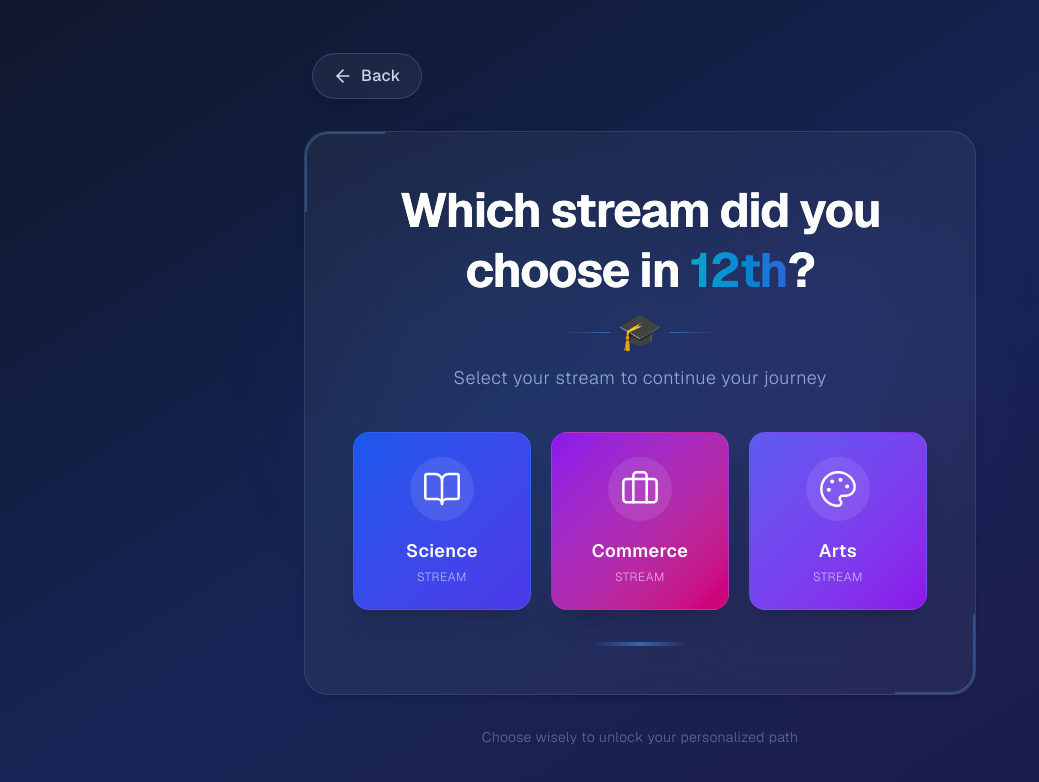
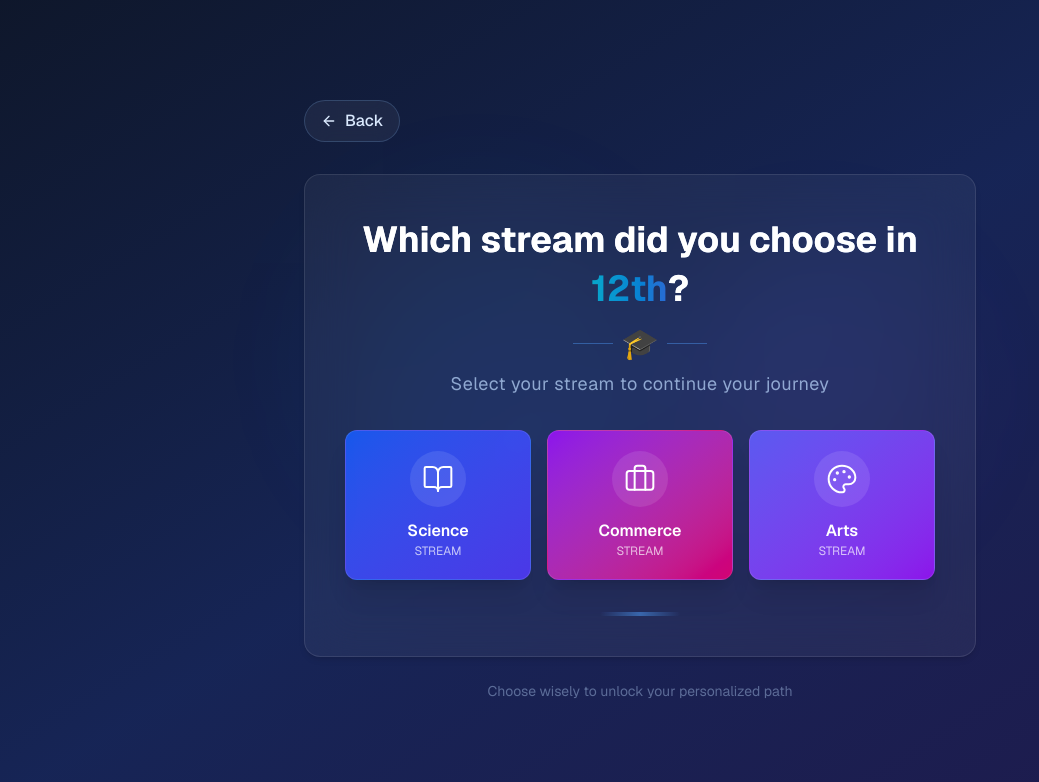
Before and after one commit to muntasir-developer/AYG, a Next.js app: page /quest2 in a window 1280 px wide. Shown: the top 782 px of the page, without its empty margins (0-1039 px from the left). Built offline with nearby package versions, Linux system fonts and the light colour scheme.

Commit message:
Add some changes

```diff
--- a/src/app/quest2/page.tsx
+++ b/src/app/quest2/page.tsx
@@ -8,175 +8,99 @@ const Page: React.FC = () => {
 
   return (
     <section className="min-h-screen flex flex-col items-center justify-center px-4 sm:px-6 lg:px-12 bg-gradient-to-br from-slate-900 via-blue-950 to-indigo-950 font-sans relative overflow-hidden">
-      {/* Animated Background Elements */}
-      <div className="absolute inset-0 overflow-hidden pointer-events-none">
-        <div className="absolute top-1/4 left-1/4 w-64 h-64 sm:w-80 sm:h-80 lg:w-96 lg:h-96 bg-blue-500/10 rounded-full blur-3xl animate-pulse"></div>
+      {/* Background Glow */}
+      <div className="absolute inset-0 pointer-events-none">
+        <div className="absolute top-1/4 left-1/4 w-56 h-56 sm:w-80 sm:h-80 bg-blue-500/10 rounded-full blur-3xl animate-pulse"></div>
         <div
-          className="absolute bottom-1/3 right-1/4 w-56 h-56 sm:w-72 sm:h-72 lg:w-80 lg:h-80 bg-indigo-500/10 rounded-full blur-3xl animate-pulse"
+          className="absolute bottom-1/3 right-1/4 w-48 h-48 sm:w-72 sm:h-72 bg-indigo-500/10 rounded-full blur-3xl animate-pulse"
           style={{ animationDelay: "1s" }}
         ></div>
       </div>
 
       {/* Back Button */}
-      <div className="w-full max-w-2xl mb-6 sm:mb-8 flex justify-start relative z-10 px-2">
+      <div className="w-full max-w-2xl mb-6 sm:mb-8 flex justify-start relative z-10">
         <button
-          type="button"
           onClick={() => router.back()}
-          aria-label="Go back"
-          className="group flex items-center gap-2 px-4 sm:px-5 py-2 sm:py-2.5 rounded-full bg-white/5 backdrop-blur-md shadow-lg border border-blue-300/20
-                     text-blue-100/90 font-medium hover:bg-white/10 hover:border-blue-300/40 hover:text-white
-                     transition-all duration-300 hover:shadow-blue-500/20 hover:shadow-xl text-sm sm:text-base"
+          className="group flex items-center gap-2 px-4 py-2 rounded-full bg-white/5 backdrop-blur-md border border-blue-300/20
+                     text-blue-100 font-medium hover:bg-white/10 hover:border-blue-300/40
+                     transition-all duration-300"
         >
-          <ArrowLeft className="w-4 h-4 sm:w-5 sm:h-5 transition-transform duration-300 group-hover:-translate-x-1" />
-          <span className="tracking-wide">Back</span>
+          <ArrowLeft className="w-4 h-4 group-hover:-translate-x-1 transition-transform" />
+          <span className="text-sm sm:text-base">Back</span>
         </button>
       </div>
 
       {/* Main Card */}
-      <div
-        className="bg-white/5 backdrop-blur-2xl rounded-2xl sm:rounded-3xl shadow-md border border-white/10 w-full max-w-2xl p-6 sm:p-8 md:p-10 lg:p-12 relative z-10
-                      hover:border-white/20 transition-all duration-700 hover:shadow-blue-500/10 mx-2"
-      >
-        {/* Decorative Corner Elements */}
-        <div className="absolute top-0 left-0 w-12 h-12 sm:w-16 sm:h-16 lg:w-20 lg:h-20 border-t-2 border-l-2 border-blue-400/30 rounded-tl-2xl sm:rounded-tl-3xl"></div>
-        <div className="absolute bottom-0 right-0 w-12 h-12 sm:w-16 sm:h-16 lg:w-20 lg:h-20 border-b-2 border-r-2 border-blue-400/30 rounded-br-2xl sm:rounded-br-3xl"></div>
-
-        {/* Heading Section */}
-        <div className="text-center mb-6 sm:mb-8 lg:mb-10">
-          <h1
-            className="text-2xl sm:text-3xl md:text-4xl lg:text-5xl font-bold text-white tracking-tight mb-3 px-2
-                         bg-gradient-to-r from-white via-blue-100 to-indigo-200 bg-clip-text
-                         leading-tight"
-          >
+      <div className="bg-white/5 backdrop-blur-xl rounded-2xl shadow-md border border-white/10 w-full max-w-2xl p-6 sm:p-10 relative z-10">
+        {/* Heading */}
+        <div className="text-center mb-8">
+          <h1 className="text-2xl sm:text-4xl font-bold text-white leading-snug bg-gradient-to-r from-white to-blue-200 bg-clip-text text-transparent">
             Which stream did you choose in{" "}
-            <span
-              className="text-transparent bg-clip-text bg-gradient-to-r from-cyan-400 to-blue-500
- inline-block animate-pulse"
-            >
+            <span className="bg-gradient-to-r from-cyan-400 to-blue-500 bg-clip-text text-transparent animate-pulse inline-block">
               12th
             </span>
             ?
           </h1>
-          <div className="flex items-center justify-center gap-2 mb-3">
-            <div className="h-px w-8 sm:w-12 bg-gradient-to-r from-transparent to-blue-400/50"></div>
-            <span className="text-3xl sm:text-4xl">🎓</span>
-            <div className="h-px w-8 sm:w-12 bg-gradient-to-l from-transparent to-blue-400/50"></div>
+
+          <div className="flex items-center justify-center mt-3 mb-2 gap-2">
+            <div className="h-px w-10 bg-blue-400/40"></div>
+            <span className="text-3xl">🎓</span>
+            <div className="h-px w-10 bg-blue-400/40"></div>
           </div>
-          <p className="text-blue-200/70 text-sm sm:text-base md:text-lg font-light tracking-wide px-4">
+
+          <p className="text-blue-200/70 text-sm sm:text-lg tracking-wide">
             Select your stream to continue your journey
           </p>
         </div>
 
-        {/* Stream Options Grid */}
-        <div className="grid grid-cols-1 sm:grid-cols-3 gap-4 sm:gap-4 lg:gap-5">
-          {/* Science */}
-          <button
-            onClick={() => router.push("/quest2/qscience")}
-            className="group relative flex flex-col items-center justify-center p-5 sm:p-6 rounded-xl sm:rounded-2xl
-                       bg-gradient-to-br from-blue-600/90 to-indigo-600/90 backdrop-blur-sm
-                       text-white shadow-xl hover:shadow-2xl hover:shadow-blue-500/30
-                       border border-blue-400/20 hover:border-blue-300/40
-                       transition-all duration-500 hover:-translate-y-2 hover:scale-105
-                       overflow-hidden min-h-[130px] sm:min-h-[140px] active:scale-95"
-          >
-            <div
-              className="absolute inset-0 bg-gradient-to-br from-white/0 to-white/5
-                            opacity-0 group-hover:opacity-100 transition-opacity duration-500"
-            ></div>
-            <div className="relative z-10 flex flex-col items-center">
-              <div
-                className="mb-3 sm:mb-4 p-3 rounded-full bg-white/10 group-hover:bg-white/20
-                              transition-all duration-300 group-hover:rotate-12 group-hover:scale-110"
-              >
-                <BookOpen
-                  className="w-8 h-8 sm:w-9 sm:h-9 lg:w-10 lg:h-10"
-                  strokeWidth={1.5}
-                />
+        {/* Options */}
+        <div className="grid grid-cols-1 sm:grid-cols-3 gap-4">
+          {/* Option Component */}
+          {[
+            {
+              title: "Science",
+              icon: <BookOpen className="w-8 h-8" strokeWidth={1.5} />,
+              colors: "from-blue-600/90 to-indigo-600/90",
+              link: "/quest2/qscience",
+            },
+            {
+              title: "Commerce",
+              icon: <Briefcase className="w-8 h-8" strokeWidth={1.5} />,
+              colors: "from-purple-600/90 to-pink-600/90",
+              link: "/quest2/qcommerce",
+            },
+            {
+              title: "Arts",
+              icon: <Palette className="w-8 h-8" strokeWidth={1.5} />,
+              colors: "from-indigo-500/90 to-purple-600/90",
+              link: "/quest2/qarts",
+            },
+          ].map((item, i) => (
+            <button
+              key={i}
+              onClick={() => router.push(item.link)}
+              className={`group relative flex flex-col items-center justify-center rounded-xl p-5 min-h-[120px]
+                          text-white shadow-xl border transition-all duration-500
+                          bg-gradient-to-br ${item.colors} border-white/10
+                          hover:-translate-y-2 hover:scale-[1.05] hover:shadow-2xl active:scale-95`}
+            >
+              <div className="mb-3 p-3 rounded-full bg-white/10 group-hover:bg-white/20 transition-all group-hover:rotate-12">
+                {item.icon}
               </div>
-              <span className="font-semibold text-base sm:text-lg mb-1 tracking-wide">
-                Science
-              </span>
-              <span className="text-xs text-blue-100/70 font-light tracking-wider uppercase">
-                Stream
-              </span>
-            </div>
-          </button>
-
-          {/* Commerce */}
-          <button
-            onClick={() => router.push("/quest2/qcommerce")}
-            className="group relative flex flex-col items-center justify-center p-5 sm:p-6 rounded-xl sm:rounded-2xl
-                       bg-gradient-to-br from-purple-600/90 to-pink-600/90 backdrop-blur-sm
-                       text-white shadow-xl hover:shadow-2xl hover:shadow-purple-500/30
-                       border border-purple-400/20 hover:border-purple-300/40
-                       transition-all duration-500 hover:-translate-y-2 hover:scale-105
-                       overflow-hidden min-h-[130px] sm:min-h-[140px] active:scale-95"
-          >
-            <div
-              className="absolute inset-0 bg-gradient-to-br from-white/0 to-white/5
-                            opacity-0 group-hover:opacity-100 transition-opacity duration-500"
-            ></div>
-            <div className="relative z-10 flex flex-col items-center">
-              <div
-                className="mb-3 sm:mb-4 p-3 rounded-full bg-white/10 group-hover:bg-white/20
-                              transition-all duration-300 group-hover:rotate-12 group-hover:scale-110"
-              >
-                <Briefcase
-                  className="w-8 h-8 sm:w-9 sm:h-9 lg:w-10 lg:h-10"
-                  strokeWidth={1.5}
-                />
-              </div>
-              <span className="font-semibold text-base sm:text-lg mb-1 tracking-wide">
-                Commerce
-              </span>
-              <span className="text-xs text-purple-100/70 font-light tracking-wider uppercase">
-                Stream
-              </span>
-            </div>
-          </button>
-
-          {/* Arts */}
-          <button
-            onClick={() => router.push("/quest2/qarts")}
-            className="group relative flex flex-col items-center justify-center p-5 sm:p-6 rounded-xl sm:rounded-2xl
-                       bg-gradient-to-br from-indigo-500/90 to-purple-600/90 backdrop-blur-sm
-                       text-white shadow-xl hover:shadow-2xl hover:shadow-indigo-500/30
-                       border border-indigo-400/20 hover:border-indigo-300/40
-                       transition-all duration-500 hover:-translate-y-2 hover:scale-105
-                       overflow-hidden min-h-[130px] sm:min-h-[140px] active:scale-95"
-          >
-            <div
-              className="absolute inset-0 bg-gradient-to-br from-white/0 to-white/5
-                            opacity-0 group-hover:opacity-100 transition-opacity duration-500"
-            ></div>
-            <div className="relative z-10 flex flex-col items-center">
-              <div
-                className="mb-3 sm:mb-4 p-3 rounded-full bg-white/10 group-hover:bg-white/20
-                              transition-all duration-300 group-hover:rotate-12 group-hover:scale-110"
-              >
-                <Palette
-                  className="w-8 h-8 sm:w-9 sm:h-9 lg:w-10 lg:h-10"
-                  strokeWidth={1.5}
-                />
-              </div>
-              <span className="font-semibold text-base sm:text-lg mb-1 tracking-wide">
-                Arts
-              </span>
-              <span className="text-xs text-indigo-100/70 font-light tracking-wider uppercase">
-                Stream
-              </span>
-            </div>
-          </button>
+              <span className="font-semibold text-base">{item.title}</span>
+              <span className="text-xs opacity-70 uppercase">Stream</span>
+            </button>
+          ))}
         </div>
 
-        {/* Bottom Decorative Line */}
-        <div className="mt-6 sm:mt-8 flex justify-center">
-          <div className="h-1 w-20 sm:w-24 bg-gradient-to-r from-transparent via-blue-400/50 to-transparent rounded-full"></div>
+        {/* Bottom Line */}
+        <div className="mt-8 flex justify-center">
+          <div className="h-1 w-20 bg-gradient-to-r from-transparent via-blue-400/50 to-transparent rounded-full"></div>
         </div>
       </div>
 
-      {/* Footer Note */}
-      <p className="text-blue-200/40 text-xs sm:text-sm mt-6 sm:mt-8 relative z-10 tracking-wide font-light px-4 text-center">
+      {/* Footer */}
+      <p className="text-blue-200/40 text-xs sm:text-sm mt-6 z-10 text-center">
         Choose wisely to unlock your personalized path
       </p>
     </section>
```
